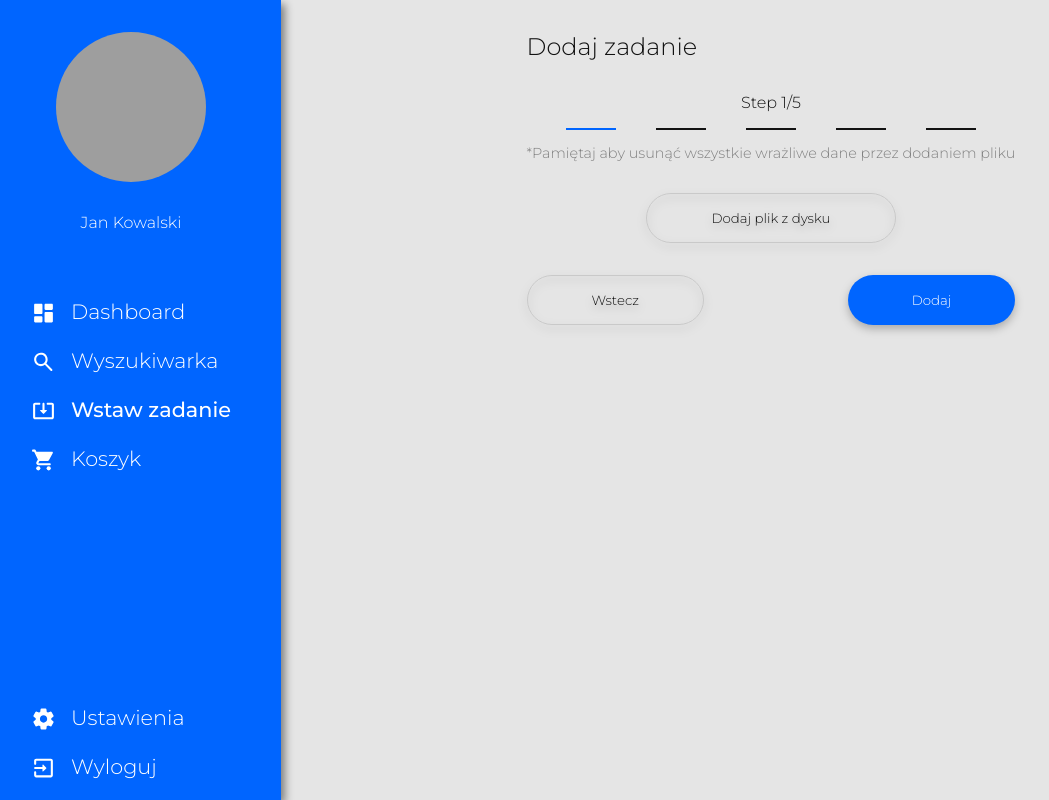
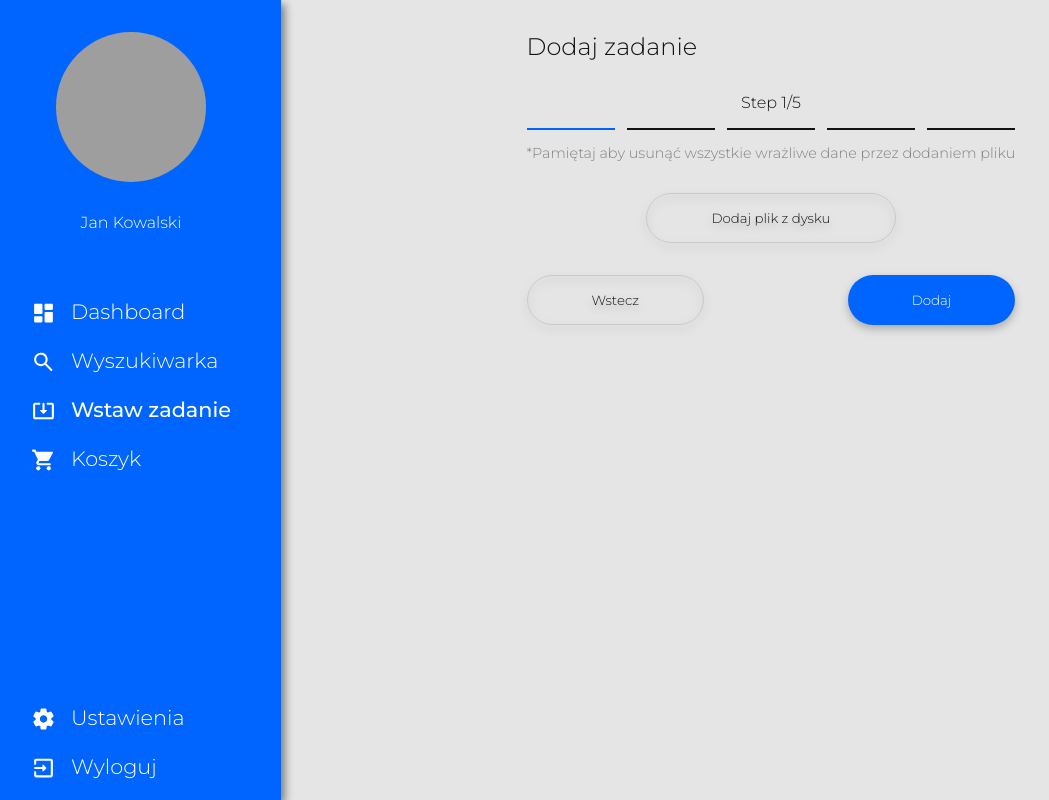
Before and after one commit to Nico2d/atem, a Next.js app: page /add-exercise in a window 1280 px wide. Shown: the whole page, without its empty margins (19-1068 px from the left). Built offline with nearby package versions, Linux system fonts and the light colour scheme; grey boxes are pictures that could not be loaded.

Commit message:
fix: responvie width of space counter

```diff
--- a/components/molecules/Steps/StepsCounter.tsx
+++ b/components/molecules/Steps/StepsCounter.tsx
@@ -22,12 +22,12 @@ export const StepsCounter: React.FC<StepsCounterProps> = ({
 
 const StepsContainer = styled.div`
   display: flex;
-  justify-content: space-evenly;
+  justify-content: space-between;
 `;
 
 const SingleStep = styled.div<{ isActive }>`
   height: 2px;
-  width: 50px;
+  width: 18%;
   background: ${({ theme, isActive }) =>
     isActive ? theme.colors.primary : theme.colors.fontColor};
 `;
```
